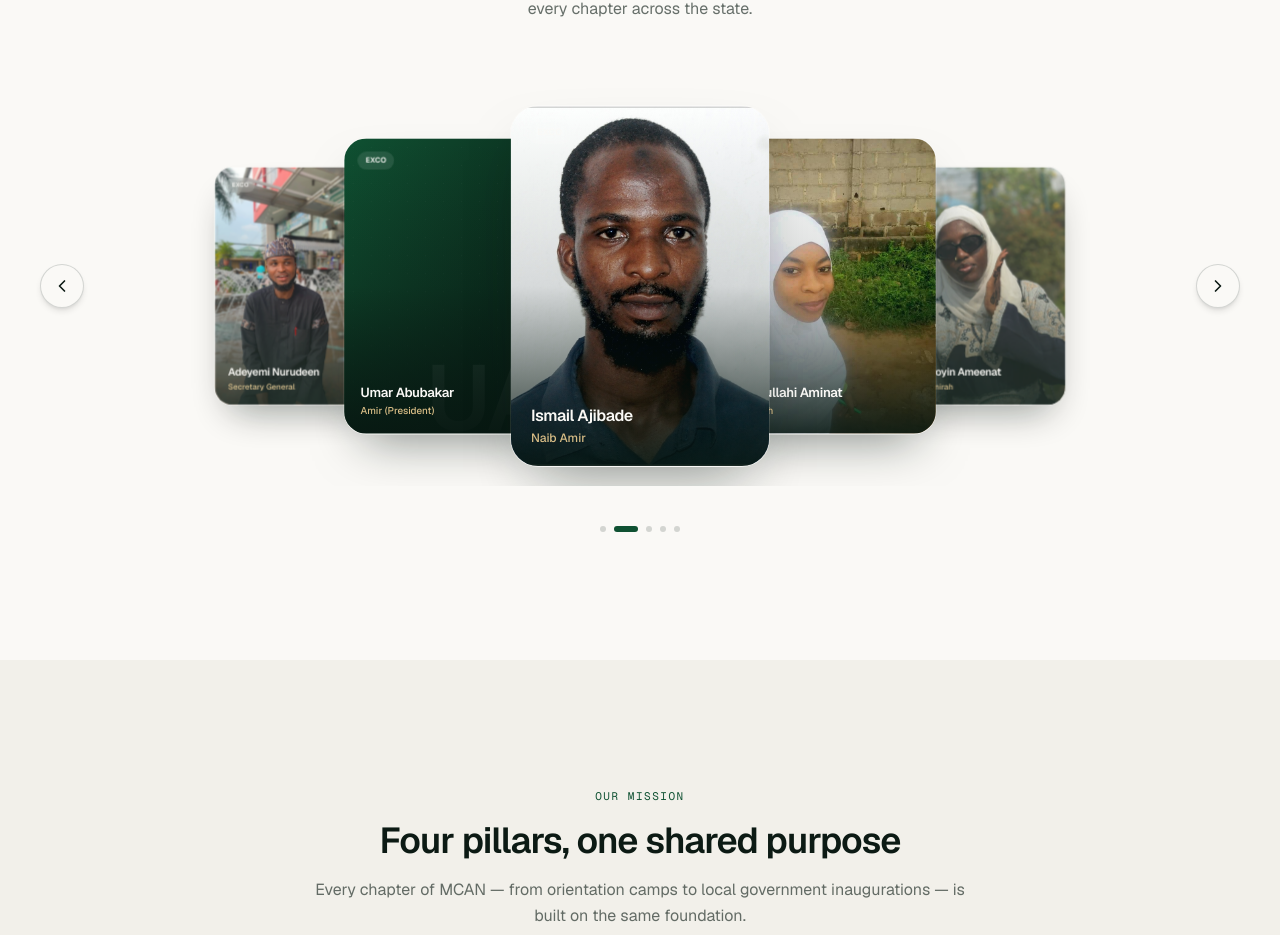
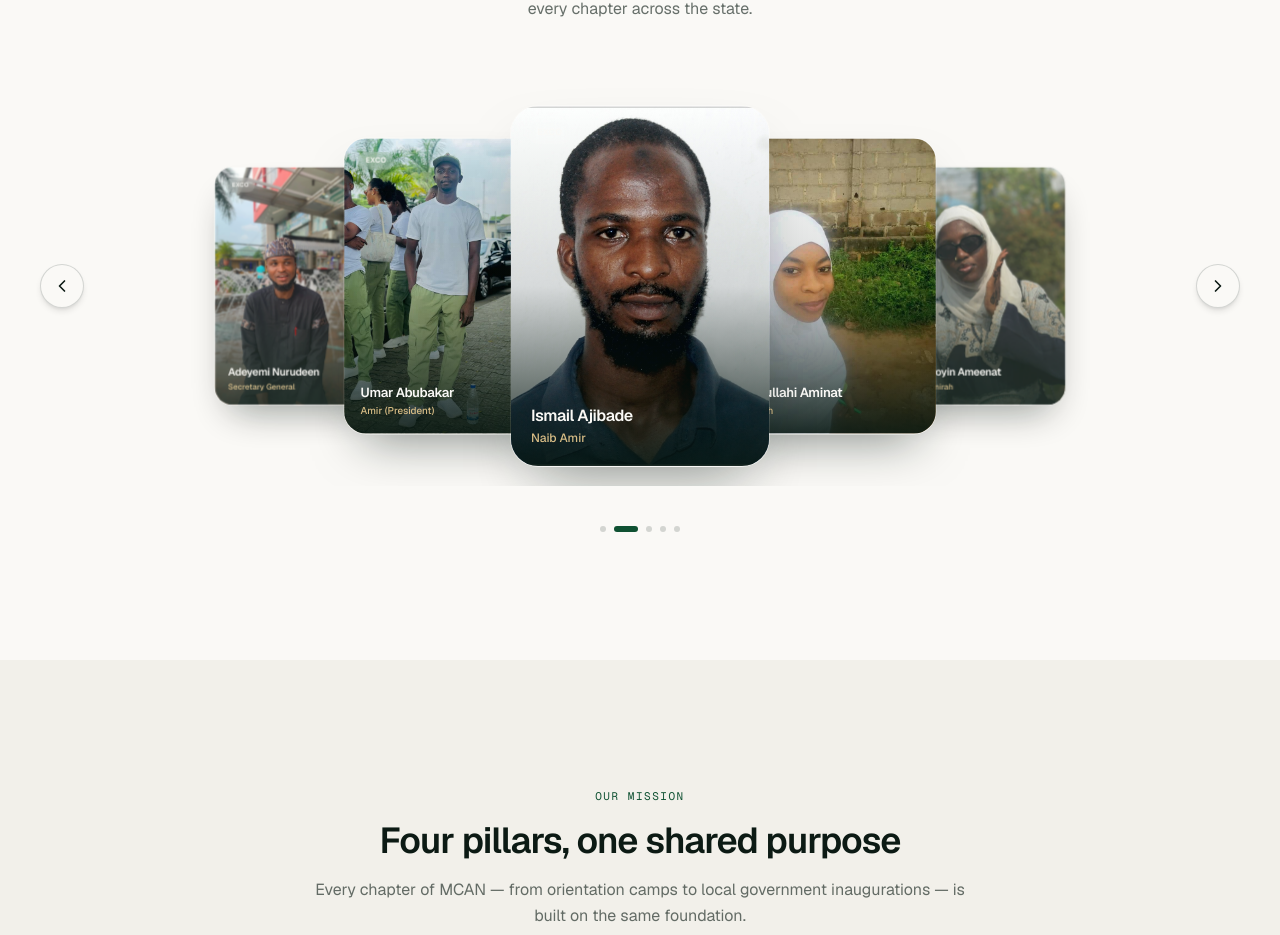
Before and after one commit to dotpyScript/main-mcan-website, a Next.js app: page / in a window 1280 px wide. Shown: the part 7836-8771 px from the top of the page. Built offline with nearby package versions, Linux system fonts and the light colour scheme.

Commit message:
Refactor code structure for improved readability and maintainability

```diff
--- a/src/components/sections/executives/data.ts
+++ b/src/components/sections/executives/data.ts
@@ -17,6 +17,7 @@ export const EXECUTIVES: Executive[] = [
     initials: 'UA',
     mandate:
       'Leads the chapter, represents MCAN Rivers State, and chairs the executive council.',
+    image: '/Excos/5.jpeg',
   },
   {
     id: 'naib-amir',
```
Also changed, not shown: public/Excos/5.jpeg (added).
